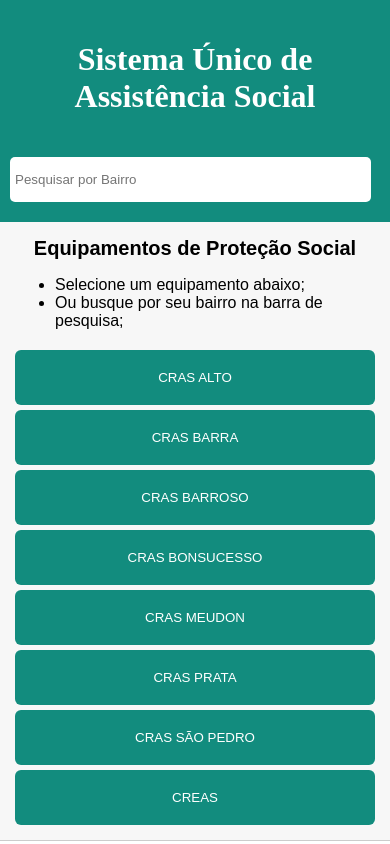
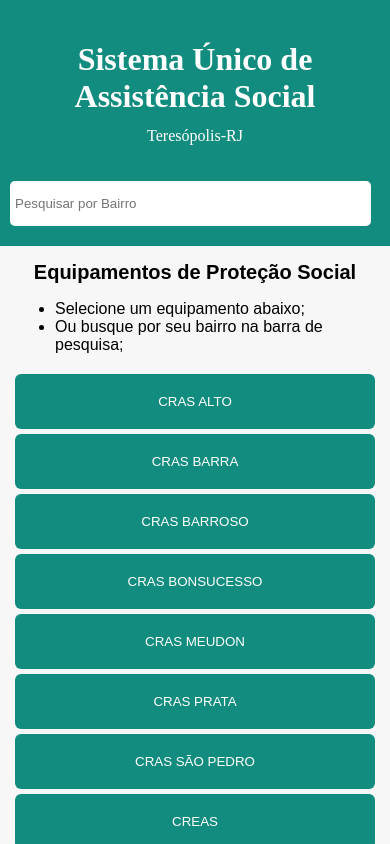
Before and after one commit to CiTecTeresopolis/equipamentos-protecao-social, a React (Vite) app: page / in a window 390 px wide. Shown: the top 844 px of the page. Built offline with nearby package versions, Linux system fonts and the light colour scheme.

Commit message:
pequenas correções

```diff
--- a/src/App.css
+++ b/src/App.css
@@ -76,6 +76,7 @@ body {
   color: white;
   align-items: center;
   padding-left: 20px;
+  flex-direction: column;
 }
 
 .part-2 {
@@ -222,8 +223,10 @@ body {
   }
 
   .part-1 {
+    display: flex;
+    padding: 10px;
+    flex-direction: column;
     justify-content: center;
-    padding: 10px;
   }
 
   .part-2 {
--- a/src/App.jsx
+++ b/src/App.jsx
@@ -306,7 +306,10 @@ function App() {
     <div className="App">
       <div className="header">
         <div className="part-1">
-          <h1>Sistema Único de Assistência Social</h1>
+          <div>
+            <h1>Sistema Único de Assistência Social</h1>
+            <p style={{textAlign: "center", marginTop: -10}}>Teresópolis-RJ</p>
+          </div>
         </div>
         <div className="part-2">
           <div className="search-container">
```
